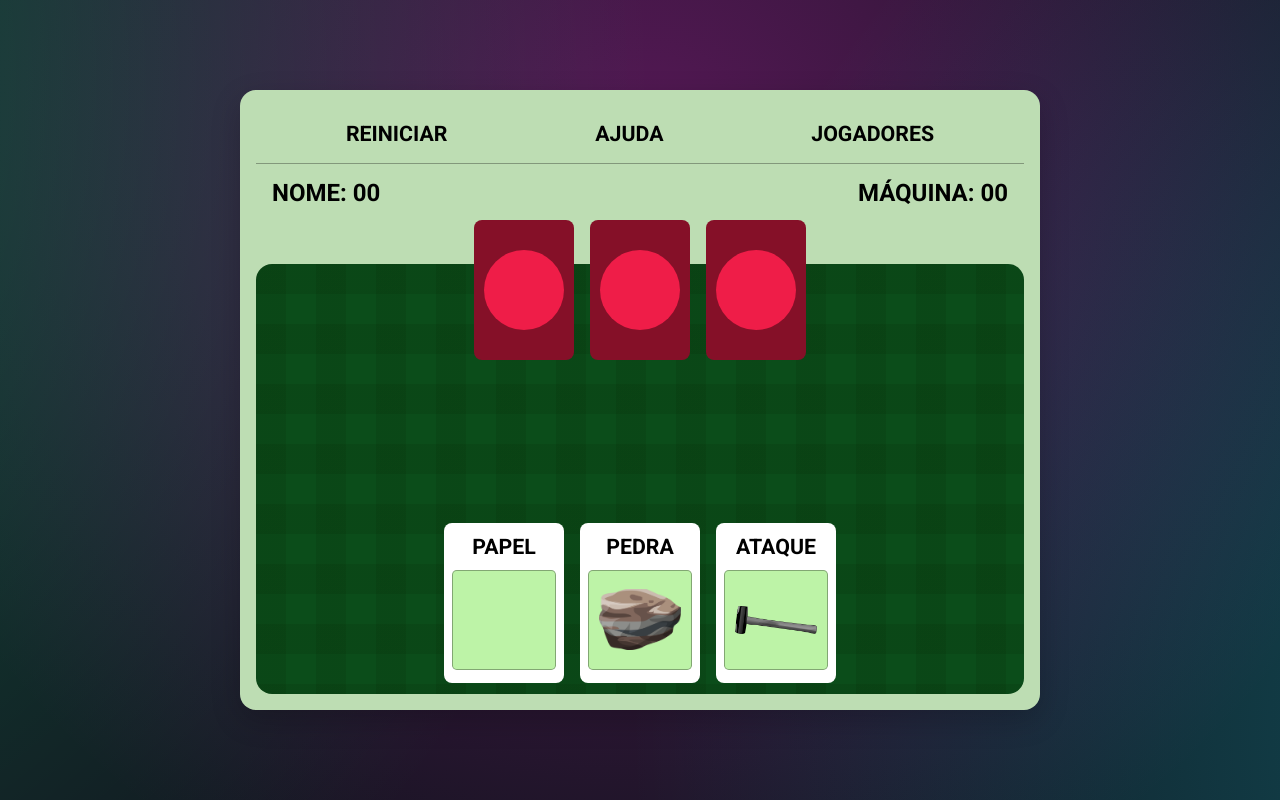
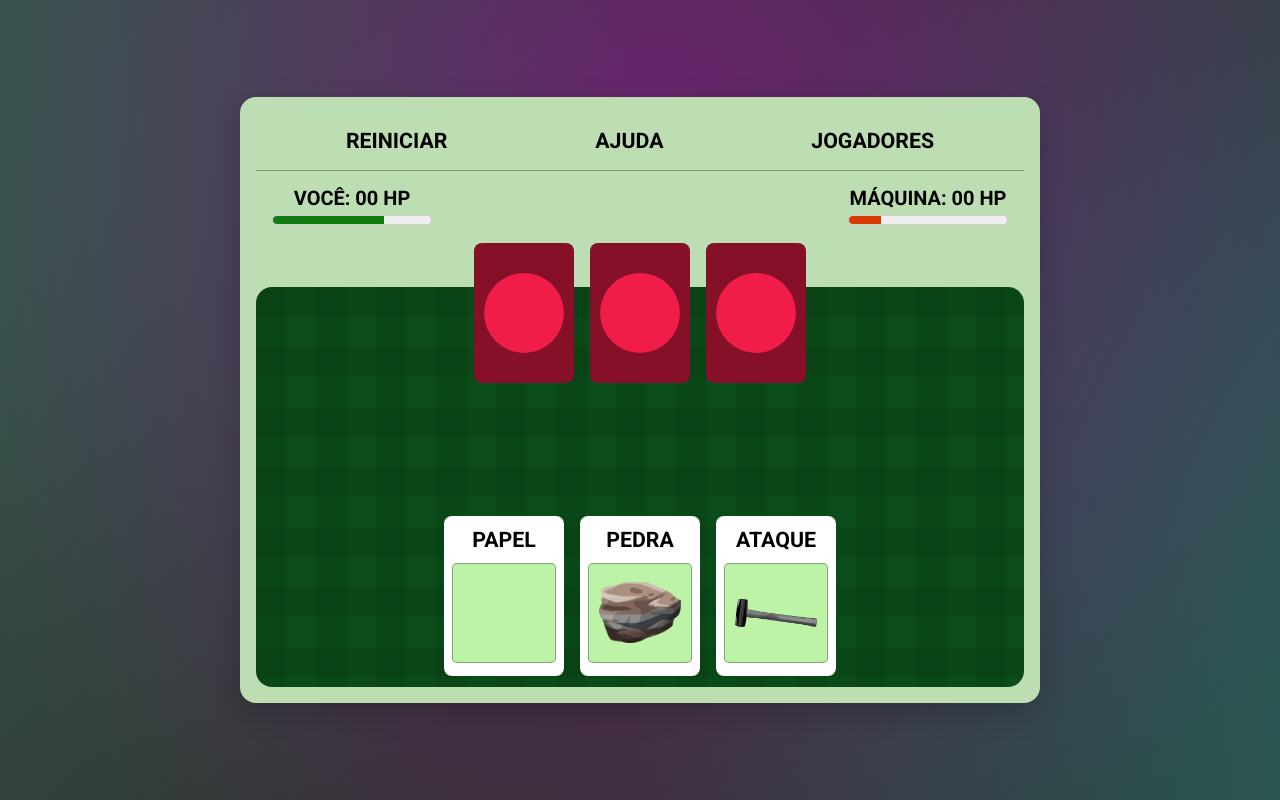
Before and after one commit to JonasJF360/pedra-papel-ataque, a website: page index.html in a window 1280 px wide. Drawn offline with nearby package versions, Linux system fonts and the light colour scheme.

Commit message:
Normalize local e adição de barra de dano

```diff
--- a/assets/sass/_conf_global.scss
+++ b/assets/sass/_conf_global.scss
@@ -3,6 +3,10 @@
     margin: 0;
     box-sizing: border-box;
     font-family: 'Roboto', sans-serif;
+    -webkit-user-select: none;
+    -moz-user-select: none;
+    -ms-user-select: none;
+    user-select: none;
 }
 
 @keyframes misturarCores {
@@ -36,13 +40,13 @@ body {
         z-index: -1;
 
         // Cor base do fundo (escura para dar contraste)
-        background-color: #13141f;
+        background-color: #333;
 
         // 1. Criamos 3 "manchas" de cores circulares que se misturam
         background-image:
-            radial-gradient(circle at 20% 30%, rgba(3, 255, 137, 0.3) 0%, transparent 50%), // Roxo/Neon
-            radial-gradient(circle at 80% 70%, rgba(8, 243, 247, 0.3) 0%, transparent 50%), // Ciano/Azul
-            radial-gradient(circle at 50% 20%, rgba(241, 35, 214, 0.3) 0%, transparent 45%); // Rosa/Magenta
+            radial-gradient(circle at 20% 30%, rgba(32, 255, 151, 0.3) 0%, transparent 50%), // Roxo/Neon
+            radial-gradient(circle at 80% 70%, rgba(0, 255, 234, 0.3) 0%, transparent 50%), // Ciano/Azul
+            radial-gradient(circle at 50% 20%, rgba(234, 0, 255, 0.3) 0%, transparent 45%); // Rosa/Magenta
 
         // 2. Aumentamos o tamanho delas para permitir que elas dancem pela tela
         background-size: 200% 200%;
--- a/assets/sass/_mesa_jogo.scss
+++ b/assets/sass/_mesa_jogo.scss
@@ -5,7 +5,7 @@
     flex-direction: column;
     align-items: center;
     justify-content: space-between;
-    min-height: 430px;
+    min-height: 400px;
     border-radius: 1rem;
     /* Cor base do tecido (um tom de bege/linho cru) */
     background-color: $cor-mesa;
--- a/assets/sass/_pontos.scss
+++ b/assets/sass/_pontos.scss
@@ -6,5 +6,15 @@
     justify-content: space-between;
     margin-bottom: 40px;
     text-transform: uppercase;
-    font-size: 12pt;
+    font-size: 10pt;
+
+    div {
+        text-align: center;
+        min-width: 160px;
+
+        meter {
+            width: 100%;
+            height: 20px;
+        }
+    }
 }
--- a/index.html
+++ b/index.html
@@ -6,14 +6,12 @@
     <meta name="viewport" content="width=device-width, initial-scale=1.0">
     <title>Pedra, papel e ataque</title>
     <!-- Impostações externas de estilo css -->
-    <!-- Normalize CSS -->
-    <link rel="stylesheet" href="https://cdnjs.cloudflare.com/ajax/libs/normalize/8.0.1/normalize.min.css"
-        integrity="sha512-NhSC1YmyruXifcj/KFRWoC561YpHpc5Jtzgvbuzx5VozKpWvQ+4nXhPdFgmx8xqexRcpAglTj9sIBWINXa8x5w=="
-        crossorigin="anonymous" referrerpolicy="no-referrer" />
     <!-- Fonte Roboto -->
     <link rel="preconnect" href="https://fonts.googleapis.com">
     <link rel="preconnect" href="https://fonts.gstatic.com" crossorigin>
     <link href="https://fonts.googleapis.com/css2?family=Roboto:wght@100;300;500;700&display=swap" rel="stylesheet">
+    <!-- Normalize CSS -->
+     <link rel="stylesheet" href="assets/css/normalize.css">
     <!-- Meus estilos CSS -->
     <link rel="stylesheet" href="./assets/css/style.css">
 </head>
@@ -31,8 +29,14 @@
         </nav>
 
         <div id="pontos">
-            <h2> Nome: <span>00</span> </h2>
-            <h2> Máquina: <span>00</span> </h2>
+            <div>
+                <h2> Você: <span>00</span> HP</h2>
+                <meter id="vida-jogador" value="7" min="0" max="10" low="4" high="5" optimum="10"></meter>
+            </div>
+            <div>
+                <h2> Máquina: <span>00</span> HP</h2>
+                <meter id="vida-maquina" value="2" min="0" max="10" low="3" high="5" optimum="7"></meter>
+            </div>
         </div>
 
         <div id="mesa-jogo">
```
Also changed, not shown: assets/css/normalize.css (added), assets/css/style.css.
